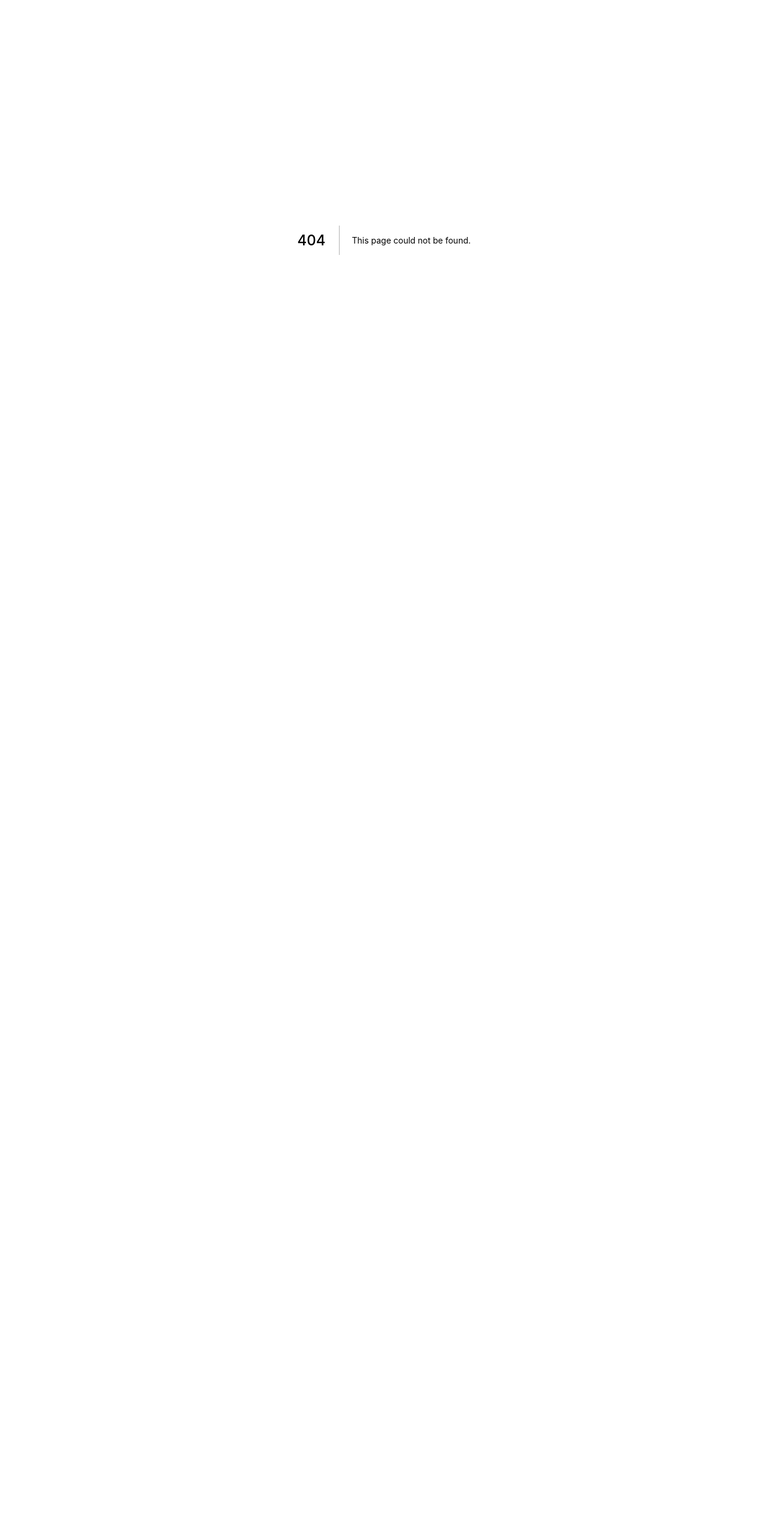
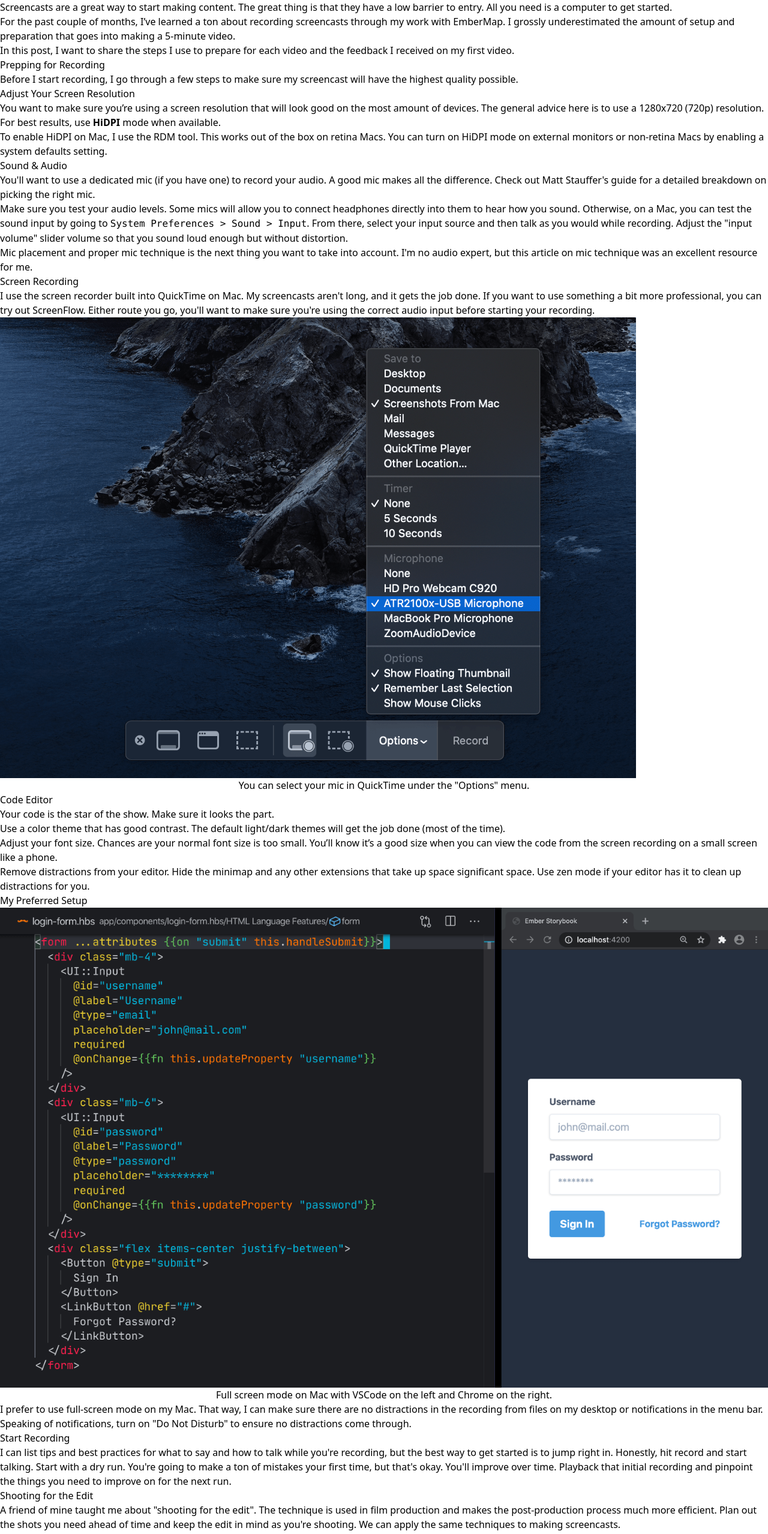
Before and after one commit to ddoria921/darindoria.com, a Next.js app: page /blog/getting-started-with-screencasts in a window 1280 px wide. Before the commit this address had no page. Shown: the top 2557 px of the page at 60% size. Before the commit the page ends 800 px from the top, so only its background shows below. Built offline with nearby package versions, Linux system fonts and the light colour scheme.

Commit message:
Update headings and post title

```diff
--- a/pages/blog/screencast-tips-for-beginners/index.mdx
+++ b/pages/blog/getting-started-with-screencasts/index.mdx
@@ -1,6 +1,6 @@
 ---
 layout: "blog-post"
-title: "Screencast Tips for Beginners"
+title: "Getting Started with Screencasts"
 author: "Darin Doria"
 publishedOn: "2020-07-29"
 publishedOnFriendly: "July 29, 2020"
@@ -16,11 +16,11 @@
 
 In this post, I want to share the steps I use to prepare for each video and the feedback I received on my first video.
 
-## Prepping for recording
+## Prepping for Recording
 
 Before I start recording, I go through a few steps to make sure my screencast will have the highest quality possible.
 
-### Adjust your screen resolution
+### Adjust Your Screen Resolution
 
 You want to make sure you’re using a screen resolution that will look good on the most amount of devices. The general advice here is to use a 1280x720 (720p) resolution. For best results, use **HiDPI** mode when available.
 
@@ -34,7 +34,7 @@
 
 Mic placement and proper mic technique is the next thing you want to take into account. I'm no audio expert, but this [article on mic technique](https://www.podcastmotor.com/proper-mic-technique-can-make-sound-great-even-without-editing/) was an excellent resource for me.
 
-### Screen Recorder
+### Screen Recording
 
 I use the screen recorder built into QuickTime on Mac. My screencasts aren't long, and it gets the job done. If you want to use something a bit more professional, you can try out ScreenFlow. Either route you go, you'll want to make sure you're using the correct audio input before starting your recording.
 
@@ -51,7 +51,7 @@
 - Adjust your font size. Chances are your normal font size is too small. You’ll know it’s a good size when you can view the code from the screen recording on a small screen like a phone.
 - Remove distractions from your editor. Hide the minimap and any other extensions that take up space significant space. Use zen mode if your editor has it to clean up distractions for you.
 
-### My preferred setup
+### My Preferred Setup
 
 <Image
   src="/assets/recording-setup.png"
@@ -68,7 +68,7 @@
 
 I can list tips and best practices for what to say and how to talk while you're recording, but the best way to get started is to jump right in. Honestly, hit record and start talking. Start with a dry run. You're going to make a ton of mistakes your first time, but that's okay. You'll improve over time. Playback that initial recording and pinpoint the things you need to improve on for the next run.
 
-### Shooting for the edit
+### Shooting for the Edit
 
 A friend of mine taught me about "[shooting for the edit](https://wistia.com/learn/production/shooting-for-the-edit)". The technique is used in film production and makes the post-production process much more efficient. Plan out the shots you need ahead of time and keep the edit in mind as you're shooting. We can apply the same techniques to making screencasts.
 
--- a/pages/blog/index.js
+++ b/pages/blog/index.js
@@ -1,6 +1,6 @@
 import Head from "next/head";
 import Link from "next/link";
-import { frontMatter as firstPost } from "./screencast-tips-for-beginners/index.mdx";
+import { frontMatter as firstPost } from "./getting-started-with-screencasts/index.mdx";
 
 export default function Blog() {
   const blogPosts = [firstPost];
```
